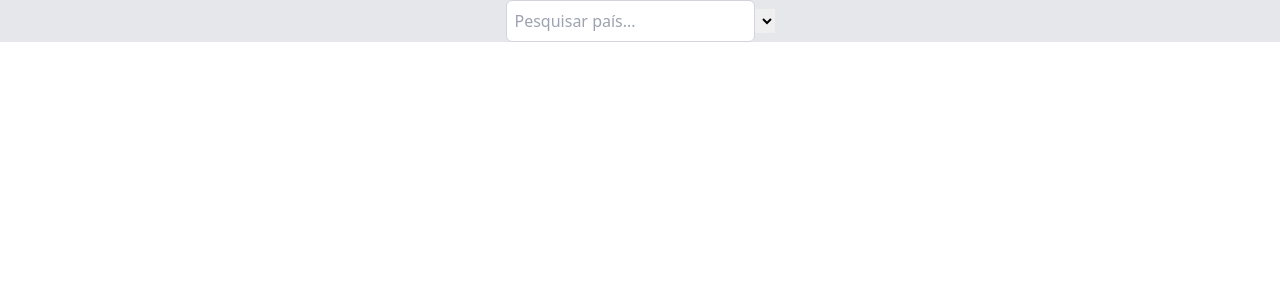
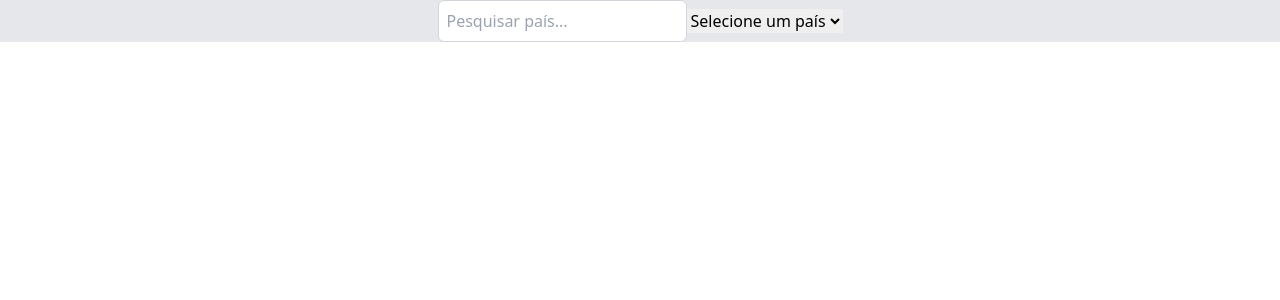
Before and after one commit to ArthurSStante/app_weather_react, a React (Vite) app: page / in a window 1280 px wide. Shown: the top 300 px of the page. Built offline with nearby package versions, Linux system fonts and the light colour scheme.

Commit message:
Tag-Select-com-Paises

```diff
--- a/src/components/Search/index.jsx
+++ b/src/components/Search/index.jsx
@@ -1,13 +1,23 @@
 import React, { useState } from "react";
+import { countries } from "countries-list";
 import WeatherService from "../../utils/api";
 
 const Search = () => {
   const [location, setLocation] = useState("");
+  const [paisSelecionado, setPaisSelecionado] = useState("");
+
+  const handleChangePais = (event) => {
+    setPaisSelecionado(event.target.value);
+  };
+
+  const paisesArray = Object.entries(countries);
 
   const handleFormSubmit = (e) => {
     e.preventDefault();
     WeatherService(location);
   };
+
+  console.log("País selecionado:", paisSelecionado);
 
   return (
     <div>
@@ -20,7 +30,14 @@ const Search = () => {
           onChange={(e) => setLocation(e.target.value)}
           required
         />
-        <select name="" id=""></select>
+        <select value={paisSelecionado} onChange={handleChangePais}>
+          <option value="">Selecione um país</option>
+          {paisesArray.map(([codigo, pais]) => (
+            <option key={codigo} value={codigo}>
+              {pais.name}
+            </option>
+          ))}
+        </select>
       </form>
     </div>
   );
```
